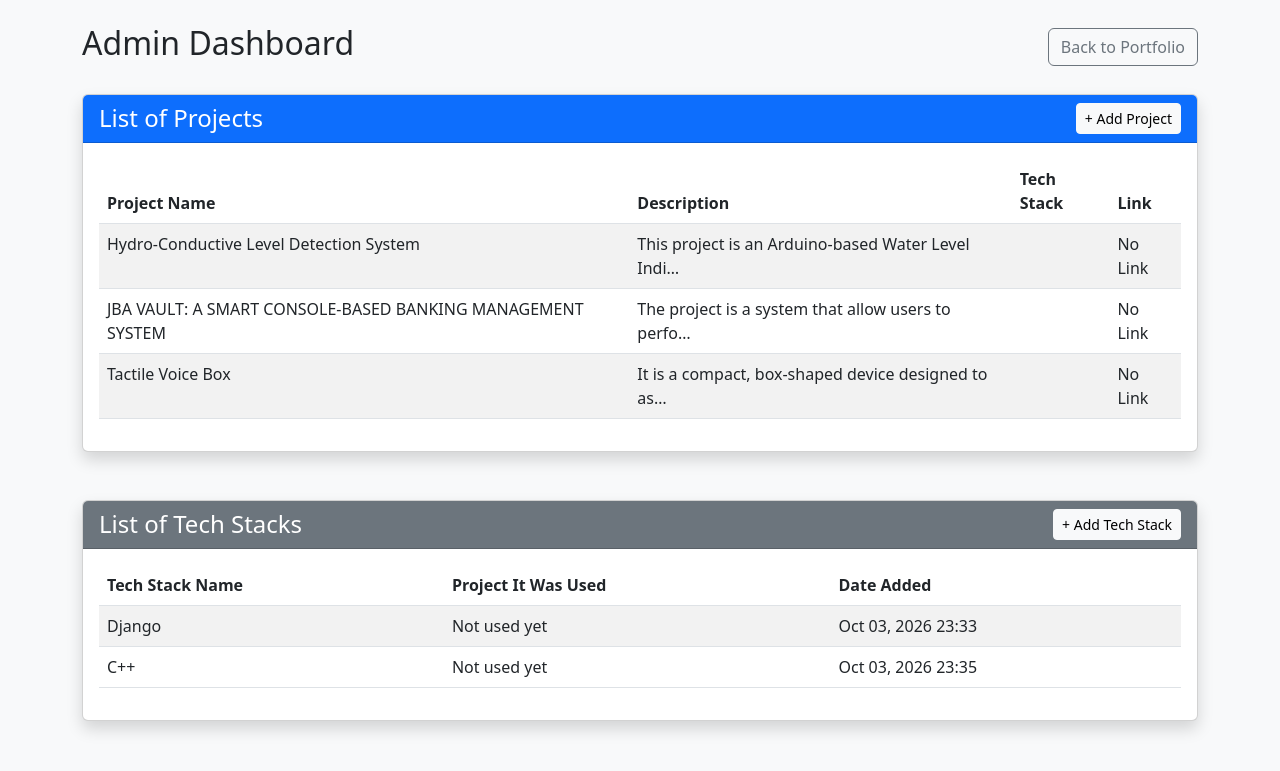
After one commit to Jemimah97/OBJOR-Portfolio, a Django app: page /dashboard/ in a window 1280 px wide. The commit adds this page. Shown: the top 771 px of the page. Run offline with Django 5.2, Linux system fonts and the light colour scheme; a user stored in the database is signed in; data comes from the database, SQL or seed files in the repository; both versions use the stored data as it was after the commit.

Commit message:
Submission Quiz 5 and Quiz 6

```diff
--- a/config/settings.py
+++ b/config/settings.py
@@ -105,7 +105,7 @@ AUTH_PASSWORD_VALIDATORS = [
 
 LANGUAGE_CODE = 'en-us'
 
-TIME_ZONE = 'UTC'
+TIME_ZONE = 'Asia/Manila'
 
 USE_I18N = True
 
--- a/main/models.py
+++ b/main/models.py
@@ -1,4 +1,11 @@
 from django.db import models
+
+class TechStack(models.Model):
+    name = models.CharField(max_length=100, unique=True)
+    created_at = models.DateTimeField(auto_now_add=True)
+
+    def __str__(self):
+        return self.name
 
 class Project(models.Model):
     project_name = models.CharField(max_length=200)
--- /dev/null
+++ b/main/templates/main/dashboard.html
@@ -0,0 +1,98 @@
+<!DOCTYPE html>
+<html lang="en">
+<head>
+    <meta charset="UTF-8">
+    <title>Admin Dashboard</title>
+    <link href="https://cdn.jsdelivr.net/npm/bootstrap@5.3.0/dist/css/bootstrap.min.css" rel="stylesheet">
+</head>
+<body class="bg-light">
+    <div class="container mt-4">
+        <div class="d-flex justify-content-between align-items-center mb-4">
+            <h2>Admin Dashboard</h2>
+            <a href="{% url 'home' %}" class="btn btn-outline-secondary">Back to Portfolio</a>
+        </div>
+
+        <!-- Projects Table Section -->
+        <div class="card shadow mb-5">
+            <div class="card-header d-flex justify-content-between align-items-center bg-primary text-white">
+                <h4 class="mb-0">List of Projects</h4>
+                <a href="{% url 'add_project' %}" class="btn btn-light btn-sm">+ Add Project</a>
+            </div>
+            <div class="card-body">
+                <table class="table table-striped table-hover">
+                    <thead>
+                        <tr>
+                            <th>Project Name</th>
+                            <th>Description</th>
+                            <th>Tech Stack</th>
+                            <th>Link</th>
+                        </tr>
+                    </thead>
+                    <tbody>
+                        {% for project in projects %}
+                        <tr>
+                            <td>{{ project.project_name }}</td>
+                            <td>{{ project.description|truncatechars:50 }}</td>
+                            <td>
+                                {% for ts in project.tech_stacks.all %}
+                                    {{ ts.name }}{% if not forloop.last %}, {% endif %}
+                                {% endfor %}
+                            </td>
+                            <td>
+                                {% if project.link %}
+                                    <a href="{{ project.link }}" target="_blank">View Project</a>
+                                {% else %}
+                                    No Link
+                                {% endif %}
+                            </td>
+                        </tr>
+                        {% empty %}
+                        <tr>
+                            <td colspan="4" class="text-center">No projects found.</td>
+                        </tr>
+                        {% endfor %}
+                    </tbody>
+                </table>
+            </div>
+        </div>
+
+        <!-- Tech Stacks Table Section -->
+        <div class="card shadow mb-5">
+            <div class="card-header d-flex justify-content-between align-items-center bg-secondary text-white">
+                <h4 class="mb-0">List of Tech Stacks</h4>
+                <a href="{% url 'add_tech_stack' %}" class="btn btn-light btn-sm">+ Add Tech Stack</a>
+            </div>
+            <div class="card-body">
+                <table class="table table-striped table-hover">
+                    <thead>
+                        <tr>
+                            <th>Tech Stack Name</th>
+                            <th>Project It Was Used</th>
+                            <th>Date Added</th>
+                        </tr>
+                    </thead>
+                    <tbody>
+                        {% for ts in tech_stacks %}
+                        <tr>
+                            <td>{{ ts.name }}</td>
+                            <td>
+                                {% for p in ts.projects.all %}
+                                    {{ p.project_name }}{% if not forloop.last %}, {% endif %}
+                                {% empty %}
+                                    Not used yet
+                                {% endfor %}
+                            </td>
+                            <td>{{ ts.created_at|date:"M d, Y H:i" }}</td>
+                        </tr>
+                        {% empty %}
+                        <tr>
+                            <td colspan="3" class="text-center">No tech stacks found.</td>
+                        </tr>
+                        {% endfor %}
+                    </tbody>
+                </table>
+            </div>
+        </div>
+    </div>
+</body>
+</html>
--- a/main/templates/main/home.html
+++ b/main/templates/main/home.html
@@ -9,6 +9,9 @@
     <div class="max-w-4xl mx-auto border border-blue-900/50 bg-[#091124]/90 rounded-xl shadow-2xl overflow-hidden">
 
         <div class="bg-[#0d1731] px-6 py-4 border-b border-blue-900/40 flex justify-between items-center">
+            <div>
+                <a href="{% url 'admin_login' %}" class="text-xs font-mono text-blue-400 hover:text-white uppercase tracking-wider transition">Admin Login</a>
+            </div>
             <span class="text-xs font-mono text-blue-400 font-bold"> </span>
             <nav class="flex gap-6 text-xs font-bold uppercase tracking-wider">
                 <a href="{% url 'home' %}" class="text-white border-b-2 border-blue-500 pb-1">Home</a>
--- a/main/urls.py
+++ b/main/urls.py
@@ -12,4 +12,9 @@ urlpatterns = [
     path('testimonies/add/', views.add_testimony, name='add_testimony'),
     path('testimonies/', views.TestimonyListView.as_view(), name='testimony_list'),
     path('testimonies/<int:pk>/', views.testimony_detail, name='testimony_detail'),
+
+    path('admin-login/', views.admin_login_view, name='admin_login'),
+    path('dashboard/', views.dashboard_view, name='dashboard'),
+    path('tech-stacks/', views.tech_stack_list, name='tech_stack_list'),
+    path('tech-stacks/add/', views.add_tech_stack, name='add_tech_stack'),
 ]
--- a/main/views.py
+++ b/main/views.py
@@ -1,7 +1,10 @@
-from django.shortcuts import render, redirect, get_object_or_404
+from django.contrib.auth import authenticate, login
+from django.contrib.auth.decorators import user_passes_test
+from django.contrib import messages
+from django.shortcuts import get_object_or_404, redirect, render
 from django.views.generic import ListView
-from .models import Project, PersonalInfo, Inquiry, Testimony
-from .forms import ProjectForm, InquiryForm, TestimonyForm
+from .forms import InquiryForm, ProjectForm, TestimonyForm, TechStackForm
+from .models import Inquiry, PersonalInfo, Project, TechStack, Testimony
 
 def home(request):
     projects = Project.objects.all()
@@ -58,3 +61,46 @@ class TestimonyListView(ListView):
 def testimony_detail(request, pk):
     testimony = get_object_or_404(Testimony, pk=pk)
     return render(request, 'main/testimony_detail.html', {'testimony': testimony})
+
+def admin_login_view(request):
+  if request.method == 'POST':
+    username = request.POST.get('username')
+    password = request.POST.get('password')
+    user = authenticate(request, username=username, password=password)
+
+    if user is not None and user.is_superuser:
+      login(request, user)
+      return redirect('dashboard')
+    else:
+      messages.error(request, 'Access denied. Admin credentials required.')
+
+  return render(request, 'main/admin_login.html')
+
+
+@user_passes_test(lambda u: u.is_superuser)
+def dashboard_view(request):
+  projects = Project.objects.all()
+  tech_stacks = TechStack.objects.all()
+  return render(
+      request,
+      'main/dashboard.html',
+      {'projects': projects, 'tech_stacks': tech_stacks},
+  )
+
+
+@user_passes_test(lambda u: u.is_superuser)
+def tech_stack_list(request):
+  tech_stacks = TechStack.objects.all()
+  return render(request, 'main/tech_stack_list.html', {'tech_stacks': tech_stacks})
+
+
+@user_passes_test(lambda u: u.is_superuser)
+def add_tech_stack(request):
+  if request.method == 'POST':
+    form = TechStackForm(request.POST)
+    if form.is_valid():
+      form.save()
+      return redirect('dashboard')
+  else:
+    form = TechStackForm()
+  return render(request, 'main/add_tech_stack.html', {'form': form})
```
Also changed, not shown: main/forms.py (+22 -2 lines), main/templates/main/add_tech_stack.html (added, +32 -0 lines), main/templates/main/admin_login.html (added, +53 -0 lines), db.sqlite3, main/migrations/0006_techstack.py (added).
